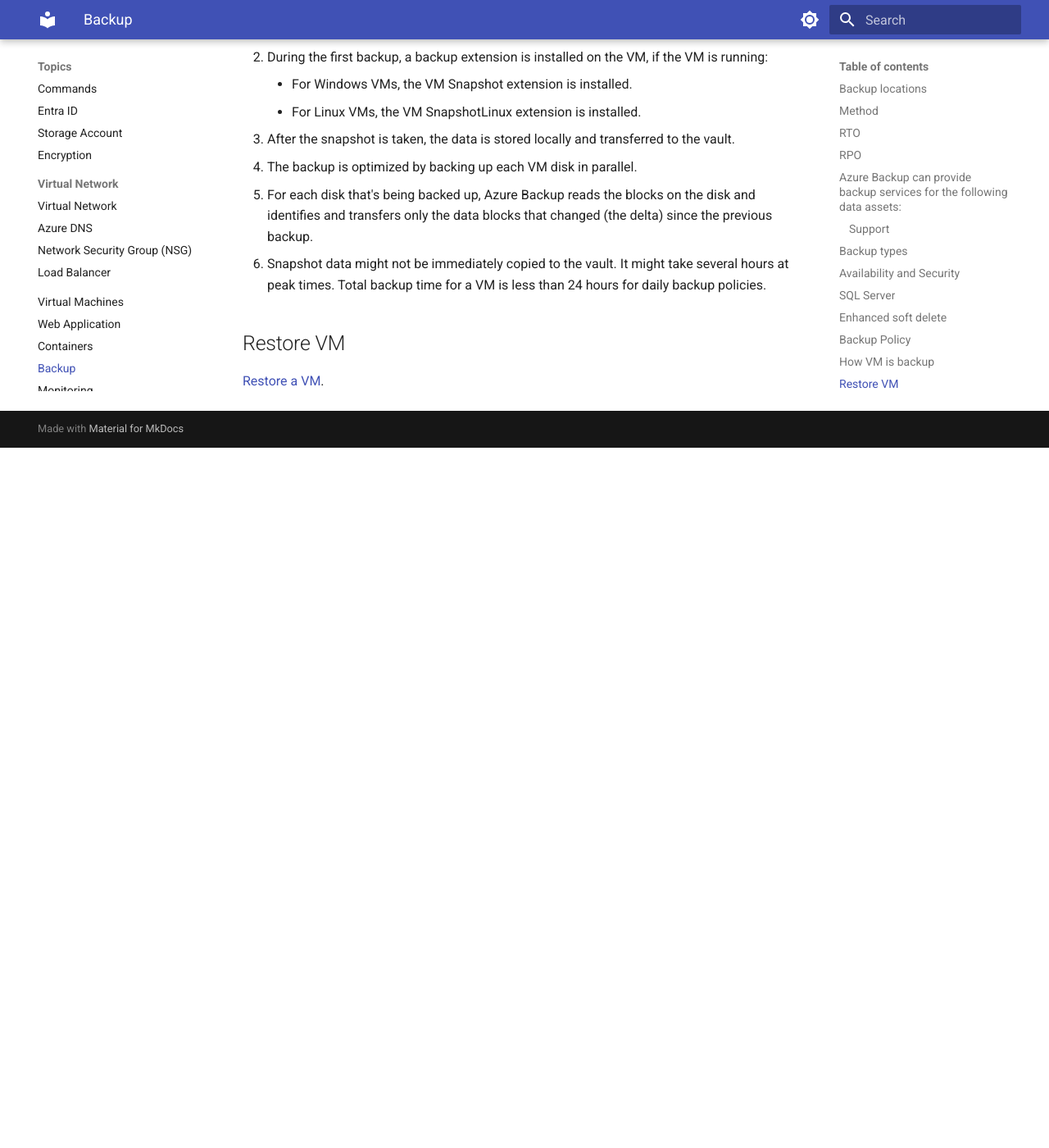
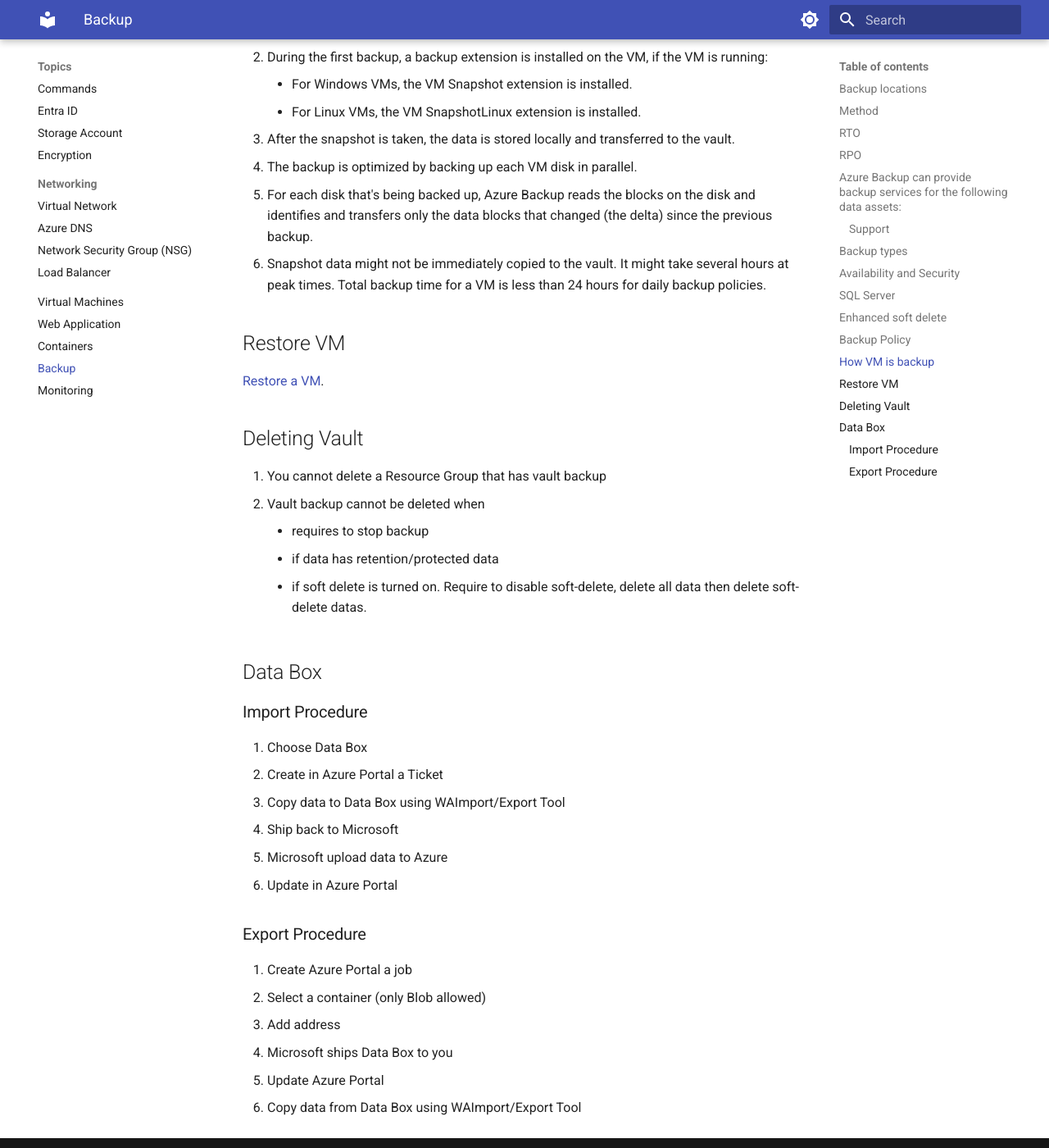
Before and after one commit to yoonghan/AZ-104-Azure-Administrator-Associate, an MkDocs documentation site: the page built from docs/Backup.md, in a window 1280 px wide and 1400 px high, scrolled down 5478 px. Shown: the whole window at 82% size. Built offline with MkDocs 1.6.1 and Material for MkDocs 9.7.7, drawn with Linux system fonts in a browser that asks for light colours; before the commit the page ends 6024 px from its top, so only the background shows below that.

Commit message:
Update backup policies.

```diff
--- a/docs/Backup.md
+++ b/docs/Backup.md
@@ -97,3 +97,28 @@
 
 ## Restore VM
 [Restore a VM](https://learn.microsoft.com/en-us/azure/backup/backup-azure-arm-restore-vms).
+
+## Deleting Vault
+1. You cannot delete a Resource Group that has vault backup
+2. Vault backup cannot be deleted when
+    - requires to stop backup
+    - if data has retention/protected data
+    - if soft delete is turned on. Require to disable soft-delete, delete all data then delete soft-delete datas.
+
+## Data Box
+
+### Import Procedure
+1. Choose Data Box
+2. Create in Azure Portal a Ticket
+3. Copy data to Data Box using WAImport/Export Tool
+4. Ship back to Microsoft
+5. Microsoft upload data to Azure
+6. Update in Azure Portal
+
+### Export Procedure
+1. Create Azure Portal a job
+2. Select a container (only Blob allowed)
+3. Add address
+4. Microsoft ships Data Box to you
+5. Update Azure Portal
+6. Copy data from Data Box using WAImport/Export Tool
--- a/mkdocs.yml
+++ b/mkdocs.yml
@@ -31,7 +31,7 @@
     - EntraId.md
     - Storage-Account.md
     - Encryption.md
-    - Virtual Network:
+    - Networking:
       - Virtual-Network.md
       - DNS.md
       - Network-Security-Group.md
```
Also changed, not shown: docs/Azure-Policy.md (added, +14 -0 lines).
